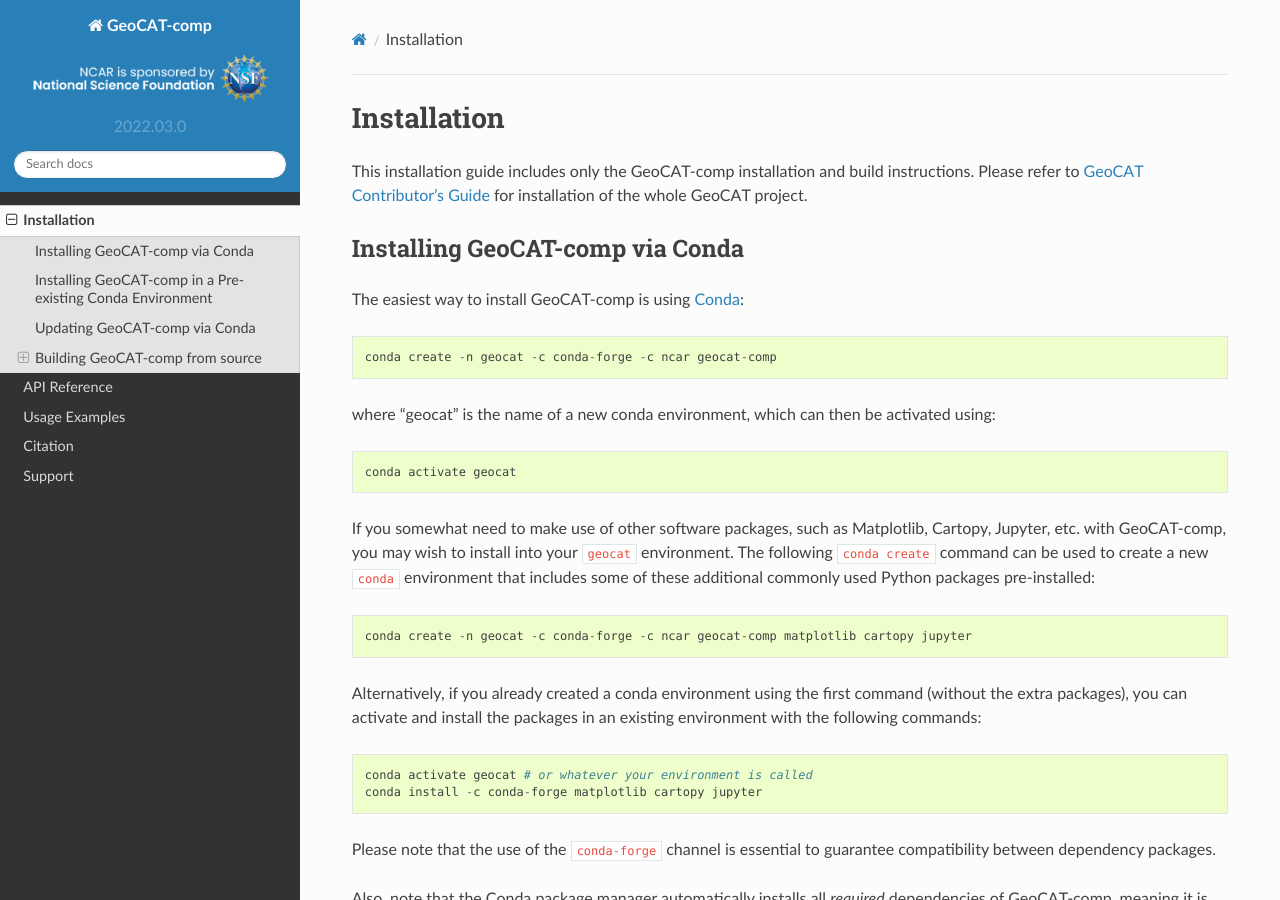
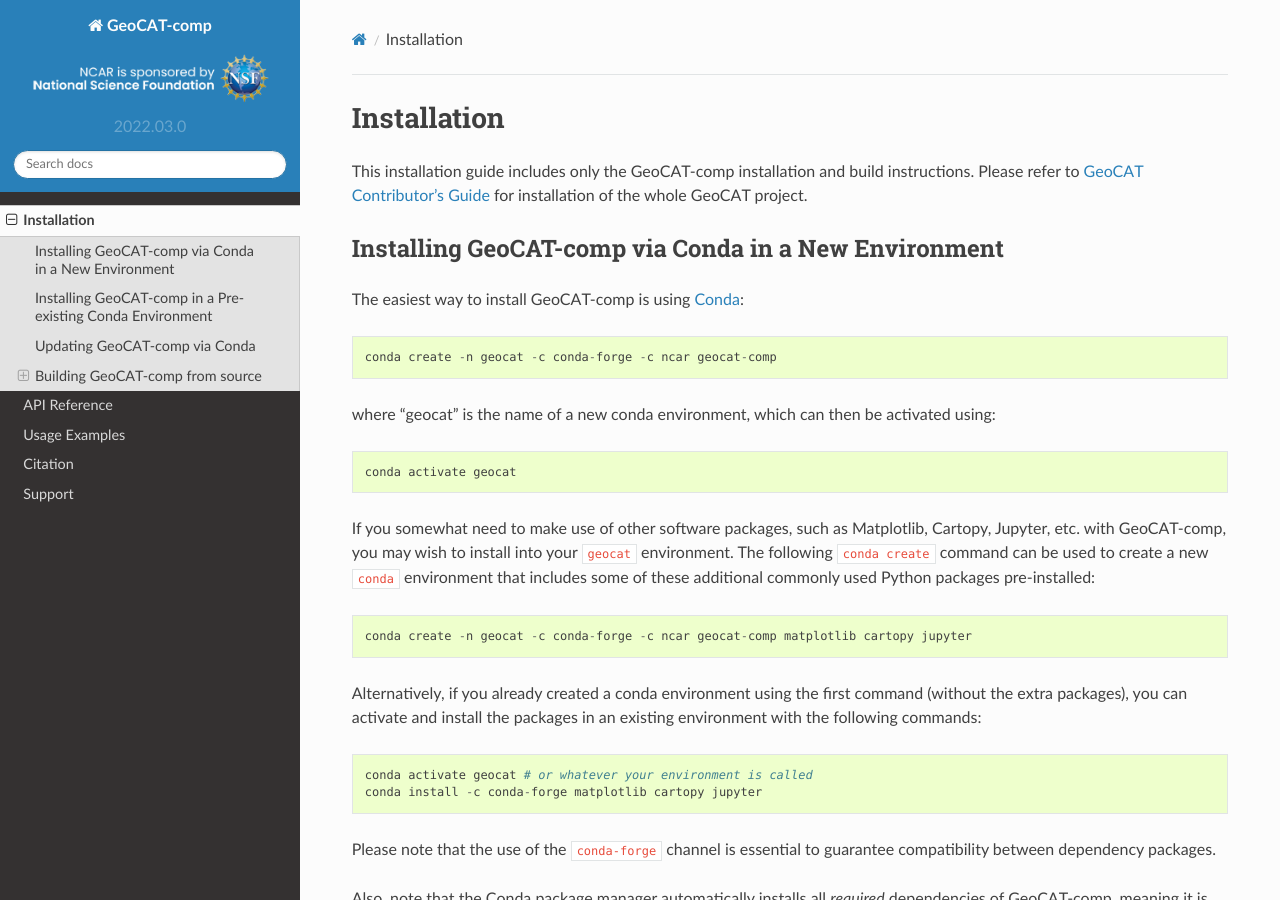
Before and after one commit to NCAR/geocat-comp, a Sphinx documentation site: the page built from docs/installation.rst, in a window 1280 px wide and 900 px high. Built offline with Sphinx 7.4.7 and the Read the Docs theme 2.0.0, drawn with Linux system fonts in a browser that asks for light colours.

Commit message:
Clarified section titles in installation.rst
Signed-off-by: Heather Craker <hcraker@ucar.edu>

```diff
--- a/docs/installation.rst
+++ b/docs/installation.rst
@@ -5,8 +5,8 @@
 Please refer to `GeoCAT Contributor's Guide <https://geocat.ucar.edu/pages/contributing.html>`_ for installation of
 the whole GeoCAT project.
 
-Installing GeoCAT-comp via Conda
---------------------------------
+Installing GeoCAT-comp via Conda in a New Environment
+----------------------------------------------------
 
 The easiest way to install GeoCAT-comp is using
 `Conda <http://conda.pydata.org/docs/>`_::
```
